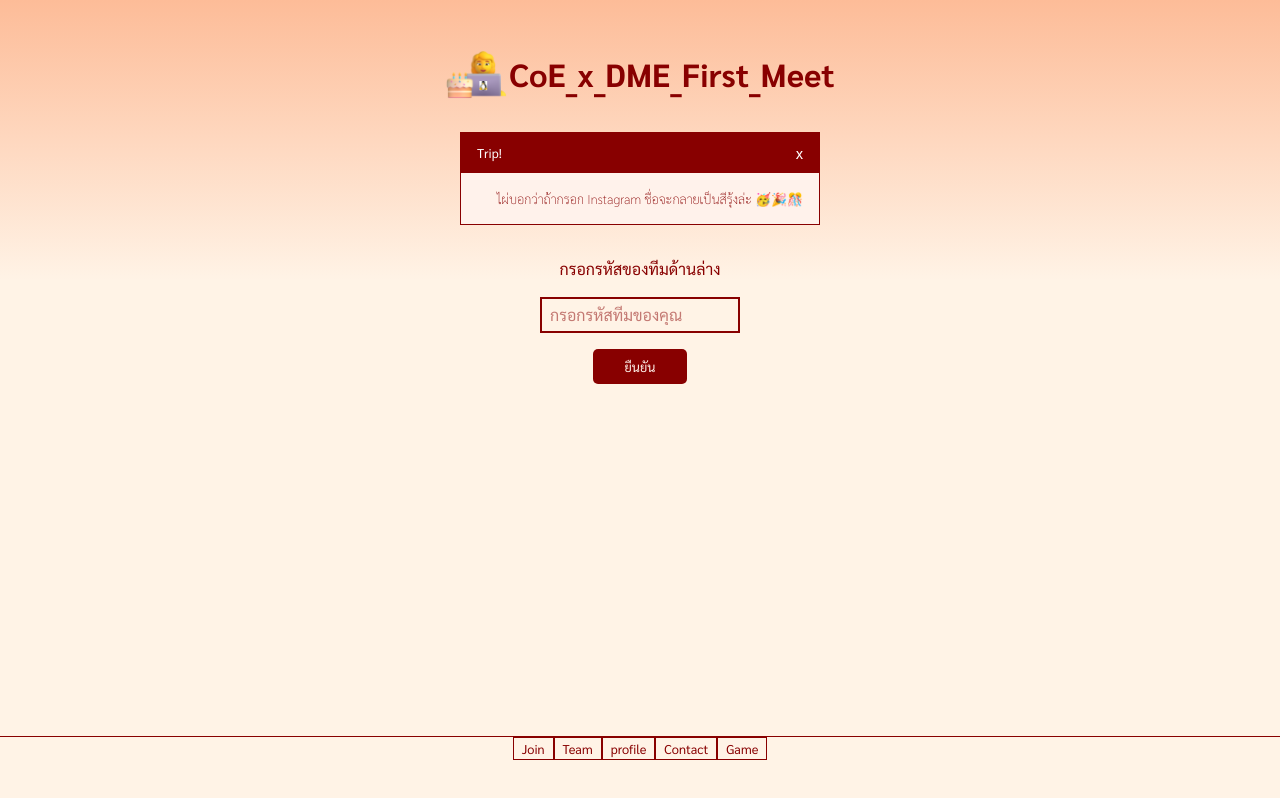
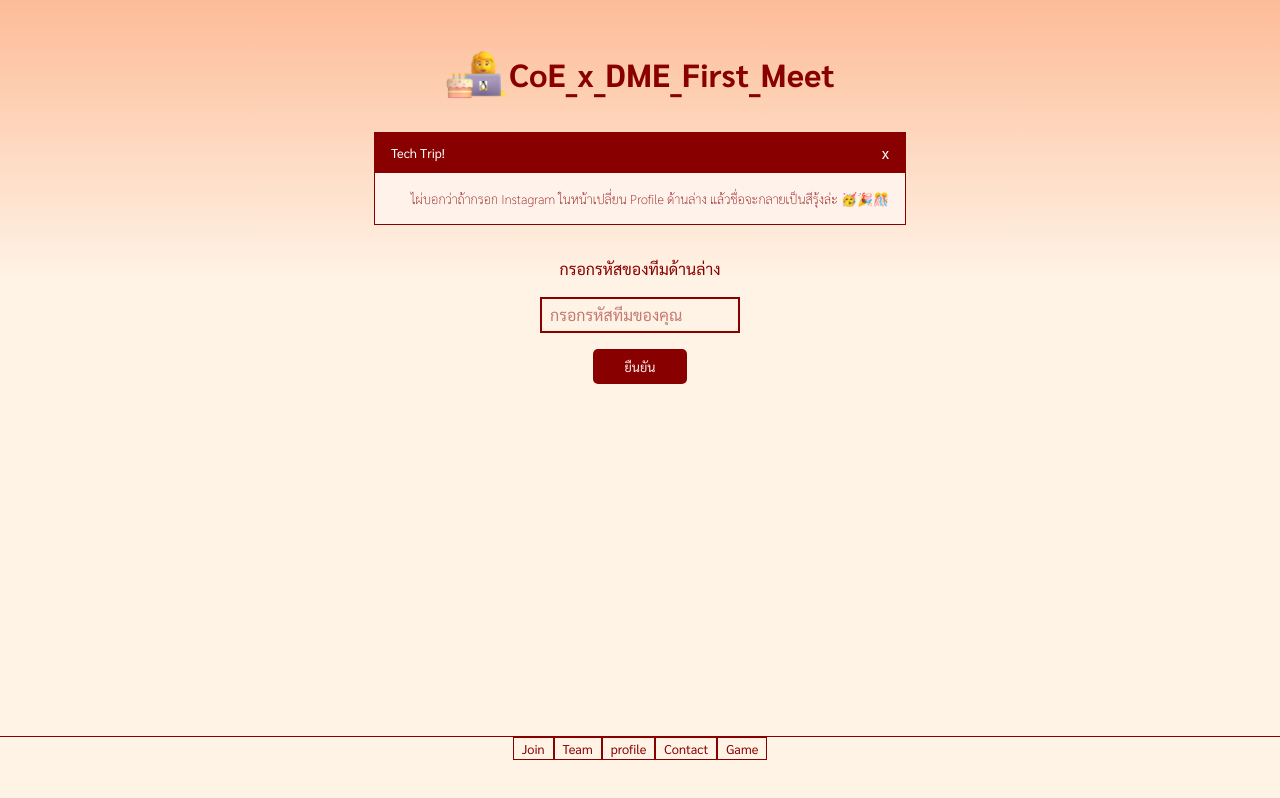
Before and after one commit to toomtoomluvcat/Frontend_Coe_x_DME_First_Meet, a Next.js app: page /landing in a window 1280 px wide. Built offline with nearby package versions, Linux system fonts and the light colour scheme; no server answers.

Commit message:
trip for user

```diff
--- a/app/landing/page.tsx
+++ b/app/landing/page.tsx
@@ -101,7 +101,7 @@ export default function Landign() {
           <div className="mb-8  sm:mx-4 mx-0 border border-[#880000] ">
             <div className="py-2 px-4 bg-[#880000] text-white flex justify-between items-center">
               <h3 className=" text-[0.6em] sm:text-[0.8em]">
-                Trip!
+                Tech Trip!
               </h3>
               <p
                 className="text-[0.7em] sm:text-[1em]"
@@ -111,7 +111,7 @@ export default function Landign() {
               </p>
             </div>
             <h2 className="bg-[#FFF2EB] px-4 py-4 text-[#880000] sm:text-[0.8em] text-[0.7em]  font-thin indent-[20px] text-justify">
-               ไผ่บอกว่าถ้ากรอก Instagram ชื่อจะกลายเป็นสีรุ้งล่ะ 🥳🎉🎊
+               ไผ่บอกว่าถ้ากรอก Instagram ในหน้าเปลี่ยน Profile ด้านล่าง แล้วชื่อจะกลายเป็นสีรุ้งล่ะ 🥳🎉🎊
             </h2>
           </div>
         )}
```
